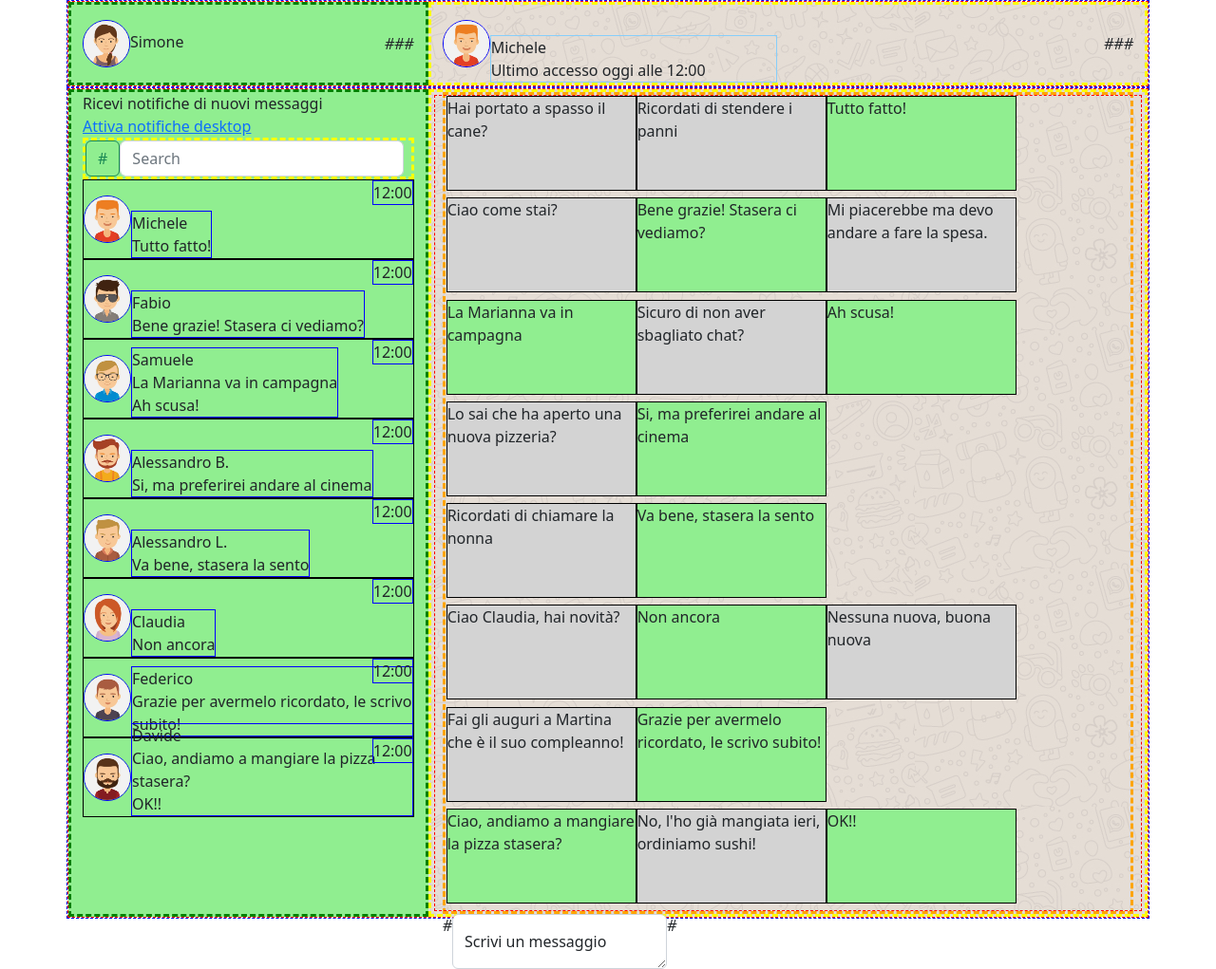
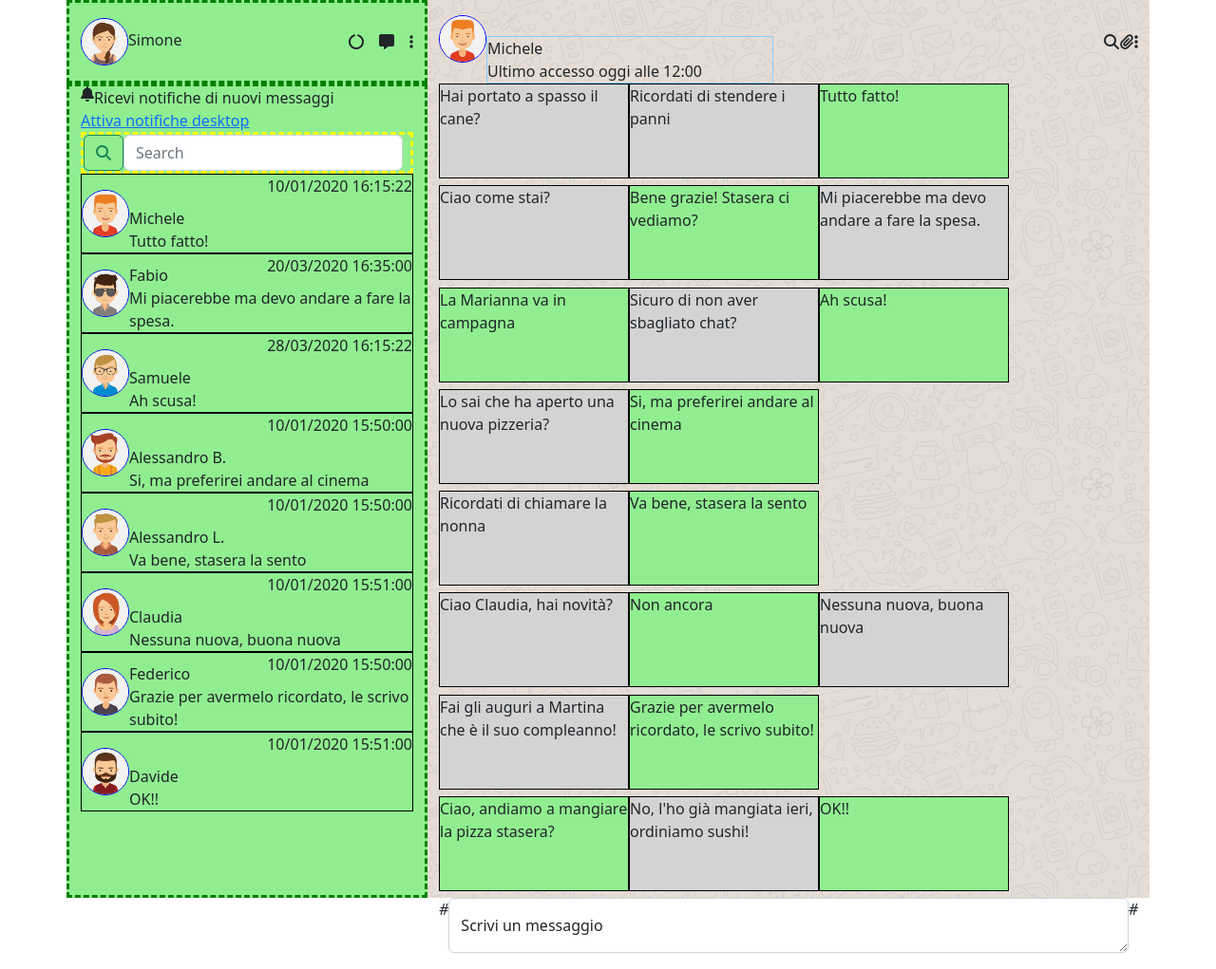
Before and after one commit to SimoneMarino30/vue-boolzapp, a plain HTML site: page index.html in a window 1280 px wide. Shown: the whole page at 95% size. Drawn offline with nearby package versions, Linux system fonts and the light colour scheme.

Commit message:
Last text and date shown fixed

```diff
--- a/css/style.css
+++ b/css/style.css
@@ -15,12 +15,12 @@ img {
 /* GENERAL */
 
 .container {
-  border: 1px dashed blue;
+  /* border: 1px dashed blue; */
   /* height: 100vh; */
 }
 
 .row {
-  border: 1px dashed red;
+  /* border: 1px dashed red; */
   height: 100%;
 }
 
@@ -32,7 +32,7 @@ img {
 }
 
 .col-8 {
-  border: 3px dashed yellow;
+  /* border: 3px dashed yellow; */
   background: url(../img/mine.jpg);
 }
 
@@ -47,14 +47,14 @@ img {
 }
 
 .textCard {
-  border: 1px solid blue;
+  /* border: 1px solid blue; */
   position: absolute;
   bottom: 0;
   left: 50px;
 }
 
 .textHour {
-  border: 1px solid blue;
+  /* border: 1px solid blue; */
   position: absolute;
   top: 0;
   right: 0;
@@ -64,7 +64,7 @@ img {
 /* CONVERSATION SECTION START */
 
 .conversationPanel {
-  border: 3px dashed orange;
+  /* border: 3px dashed orange; */
 
   height: 100%;
 }
@@ -80,14 +80,14 @@ img {
   width: 300px;
 }
 
-.receivedText {
+.received {
   width: 200px;
   height: 100px;
   background-color: lightgreen;
   border: 1px solid black;
 }
 
-.sentText {
+.sent {
   width: 200px;
   height: 100px;
   background-color: lightgray;
--- a/index.html
+++ b/index.html
@@ -48,9 +48,9 @@
               <span>Simone</span>
             </div>
             <div class="d-inline ms-auto align-self-center">
-              <i>#</i>
-              <i>#</i>
-              <i>#</i>
+              <i class="fa-solid fa-circle-notch"></i>
+              <i class="fa-solid fa-message mx-3"></i>
+              <i class="fa-solid fa-ellipsis-vertical"></i>
             </div>
           </div>
           <!-- right side -->
@@ -63,9 +63,9 @@
               </div>
             </div>
             <div class="d-inline ms-auto align-self-center">
-              <i>#</i>
-              <i>#</i>
-              <i>#</i>
+              <i class="fa-solid fa-magnifying-glass"></i>
+              <i class="fa-solid fa-paperclip my-3"></i>
+              <i class="fa-solid fa-ellipsis-vertical"></i>
             </div>
           </div>
         </div>
@@ -73,13 +73,16 @@
       <div class="container">
         <div class="row">
           <div class="col-4">
-            <div>
+            <div class="d-flex">
+              <i class="fa-solid fa-bell"></i>
               <div>Ricevi notifiche di nuovi messaggi</div>
-              <a href="#">Attiva notifiche desktop</a>
             </div>
+            <a href="#">Attiva notifiche desktop</a>
             <div class="searchBar">
               <form class="d-flex" role="search">
-                <button class="btn btn-outline-success" type="submit">#</button>
+                <button class="btn btn-outline-success" type="submit">
+                  <i class="fa-solid fa-magnifying-glass"></i>
+                </button>
                 <input
                   class="form-control me-2"
                   type="search"
@@ -89,7 +92,11 @@
               </form>
             </div>
             <!-- Card -->
-            <div class="avatarTextCard" v-for="(contact, index) in contacts">
+            <div
+              class="avatarTextCard"
+              v-for="(contact, index) in contacts"
+              @click="activeImage()"
+            >
               <div class="col-10">
                 <img
                   :src="'./img/avatar' + contact.avatar +'.jpg'"
@@ -98,12 +105,15 @@
                 />
                 <div class="textCard">
                   <div>{{ contact.name }}</div>
-                  <div v-for="sms in contact.messages">
-                    <!-- v-if="index == '0'" -->
-                    <div v-if="sms.status == 'received'">{{ sms.text }}</div>
+
+                  <!-- v-if="index == '0'" -->
+                  <div v-if="true">
+                    {{ contact.messages[contact.messages.length - 1].text }}
                   </div>
                 </div>
-                <div class="textHour">12:00</div>
+                <div class="textHour">
+                  {{ contact.messages[contact.messages.length - 1].date }}
+                </div>
               </div>
             </div>
           </div>
@@ -117,10 +127,14 @@
                   v-for="(contact, index) in contacts"
                 >
                   <div v-for="sms in contact.messages">
-                    <div v-if="sms.status == 'received'" class="receivedText">
+                    <div
+                      v-if="sms.status == 'received'"
+                      :class="[sms.status]"
+                      class="d-flex"
+                    >
                       {{ sms.text }}
                     </div>
-                    <div v-else="sms.status == 'sent'" class="sentText">
+                    <div v-else="sms.status == 'sent'" :class="[sms.status]">
                       {{ sms.text }}
                     </div>
                   </div>
@@ -130,7 +144,7 @@
             <!-- footer -->
             <footer class="d-flex">
               <i>#</i>
-              <div class="form-floating">
+              <div class="form-floating d-flex flex-grow-1">
                 <textarea
                   class="form-control"
                   placeholder="Leave a comment here"
--- a/js/main.js
+++ b/js/main.js
@@ -1,9 +1,9 @@
 // **TRACCIA**
 // **Milestone 1**
 // ● Replica della grafica con la possibilità di avere messaggi scritti dall’utente (verdi) e
-// dall’interlocutore (bianco) assegnando due classi CSS diverse
+// dall’interlocutore (bianco) assegnando due classi CSS diverse ✔
 // ● Visualizzazione dinamica della lista contatti: tramite la direttiva v-for, visualizzare
-// nome e immagine di ogni contatto
+// nome e immagine di ogni contatto ✔
 // **Milestone 2**
 // ● Visualizzazione dinamica dei messaggi: tramite la direttiva v-for, visualizzare tutti i
 // messaggi relativi al contatto attivo all’interno del pannello della conversazione
@@ -194,4 +194,13 @@ createApp({
       ],
     };
   },
+
+  methods: {
+    activeImage() {
+      // console.log("hai cliccato");
+      if (sms.status == "received") {
+      }
+    },
+  },
 }).mount("#root");
+// ✔
```
